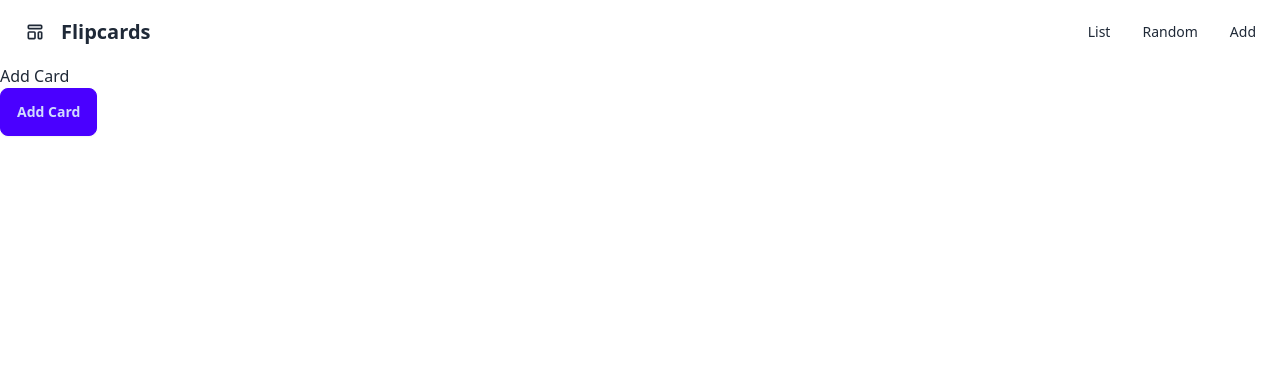
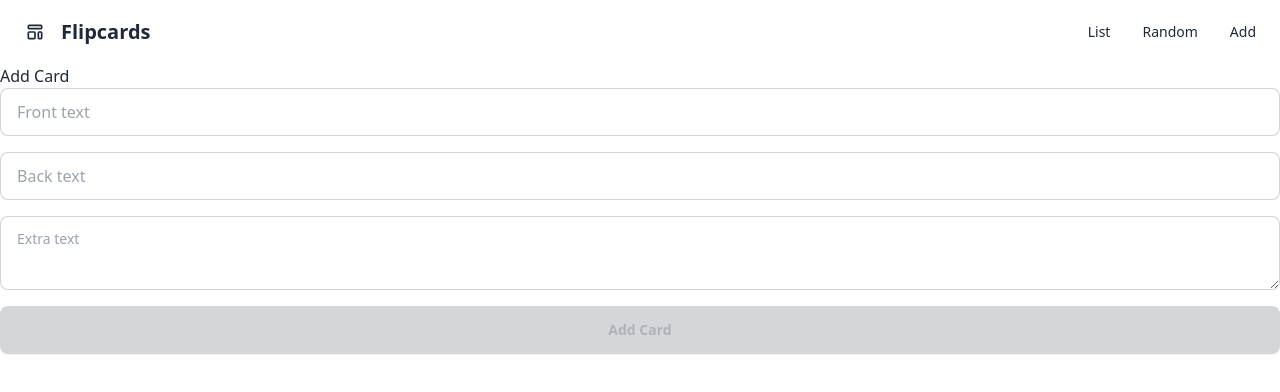
Before and after one commit to jbarszczewski/flipcards, a React (Vite) app: page /flipcards/cards/add in a window 1280 px wide. Shown: the top 392 px of the page. Built offline with nearby package versions, Linux system fonts and the light colour scheme.

Commit message:
add get random card

```diff
--- a/src/app/routes/random-card.tsx
+++ b/src/app/routes/random-card.tsx
@@ -1,9 +1,26 @@
+import { useState } from "react";
 import { MainLayout } from "../../components/main-layout";
+import { useCardStore } from "../../features/cards/stores/use-card-store";
+import Card from "../../features/cards/components/card"; // Import the Card component
+import { Flipcard } from "../../features/cards/types";
 
 const RandomCardRoute = () => {
+  const { cards, updateCard, removeCard } = useCardStore();
+  const [card, setCard] = useState<Flipcard>();
+
+  const handleGetRandomCard = () => {
+    setCard(cards[Math.floor(Math.random() * cards.length)]);
+  };
+
   return (
     <MainLayout>
       <h1>Random Card</h1>
+      <button className="btn btn-primary" onClick={handleGetRandomCard}>
+        Get Random Card
+      </button>
+      {card && (
+        <Card card={card} updateCard={updateCard} removeCard={removeCard} />
+      )}
     </MainLayout>
   );
 };
--- a/src/features/cards/components/add-card.tsx
+++ b/src/features/cards/components/add-card.tsx
@@ -1,22 +1,58 @@
+import React, { useState } from "react";
 import { v4 as uuidv4 } from "uuid";
 import { useCardStore } from "../stores/use-card-store";
 
 const AddCard: React.FC = () => {
   const { addCard } = useCardStore();
+  const [frontText, setFrontText] = useState("");
+  const [backText, setBackText] = useState("");
+  const [extraText, setExtraText] = useState("");
+
+  const handleSubmit = (e: React.FormEvent) => {
+    e.preventDefault();
+    addCard({
+      id: uuidv4(),
+      frontText,
+      backText,
+      extraText,
+    });
+    // Clear the form after submission
+    setFrontText("");
+    setBackText("");
+    setExtraText("");
+  };
+
   return (
-    <div>
+    <form onSubmit={handleSubmit} className="flex flex-col space-y-4">
+      <input
+        type="text"
+        value={frontText}
+        onChange={(e) => setFrontText(e.target.value)}
+        placeholder="Front text"
+        required
+        className="input input-bordered"
+      />
+      <input
+        type="text"
+        value={backText}
+        onChange={(e) => setBackText(e.target.value)}
+        placeholder="Back text"
+        required
+        className="input input-bordered"
+      />
+      <textarea
+        value={extraText}
+        onChange={(e) => setExtraText(e.target.value)}
+        placeholder="Extra text"
+        className="textarea textarea-bordered"
+      />
       <button
+        type="submit"
         className="btn btn-primary"
-        onClick={() =>
-          addCard({
-            id: uuidv4(),
-            frontText: "New Card",
-            backText: "Back text",
-          })
-        }>
+        disabled={!frontText || !backText}>
         Add Card
       </button>
-    </div>
+    </form>
   );
 };
 
--- /dev/null
+++ b/src/features/cards/components/card.tsx
@@ -0,0 +1,39 @@
+// src/features/cards/components/card.tsx
+import React from "react";
+import { FontAwesomeIcon } from "@fortawesome/react-fontawesome";
+import { faCheckCircle } from "@fortawesome/free-solid-svg-icons";
+import { Flipcard } from "../types";
+
+type CardProps = {
+  card: Flipcard;
+  updateCard: (card: Flipcard) => void;
+  removeCard: (id: string) => void;
+};
+
+const Card: React.FC<CardProps> = ({ card, updateCard, removeCard }) => {
+  return (
+    <div className="card w-96 bg-base-100 shadow-xl mb-4">
+      <div className="card-body">
+        <h2 className="card-title">{card.frontText}</h2>
+        <p>{card.backText}</p>
+        <p>{card.id}</p>
+        <div className="card-actions justify-end">
+          <button
+            className="btn btn-secondary"
+            onClick={() => updateCard({ ...card, isLearned: !card.isLearned })}>
+            {card.isLearned ? (
+              <FontAwesomeIcon icon={faCheckCircle} />
+            ) : (
+              "Learn"
+            )}
+          </button>
+          <button className="btn btn-ghost" onClick={() => removeCard(card.id)}>
+            Remove
+          </button>
+        </div>
+      </div>
+    </div>
+  );
+};
+
+export default Card;
--- a/src/features/cards/components/cards-list.tsx
+++ b/src/features/cards/components/cards-list.tsx
@@ -1,38 +1,17 @@
 import React from "react";
 import { useCardStore } from "../stores/use-card-store";
-import { FontAwesomeIcon } from "@fortawesome/react-fontawesome";
-import { faCheckCircle } from "@fortawesome/free-solid-svg-icons";
-
+import Card from "./card";
 const CardsList: React.FC = () => {
   const { cards, updateCard, removeCard } = useCardStore();
   return (
     <div>
       {cards.map((card) => (
-        <div className="card w-96 bg-base-100 shadow-xl mb-4" key={card.id}>
-          <div className="card-body">
-            <h2 className="card-title">{card.frontText}</h2>
-            <p>{card.backText}</p>
-            <p>{card.id}</p>
-            <div className="card-actions justify-end">
-              <button
-                className="btn btn-secondary"
-                onClick={() =>
-                  updateCard({ ...card, isLearned: !card.isLearned })
-                }>
-                {card.isLearned ? (
-                  <FontAwesomeIcon icon={faCheckCircle} />
-                ) : (
-                  "Learn"
-                )}
-              </button>
-              <button
-                className="btn btn-ghost"
-                onClick={() => removeCard(card.id)}>
-                Remove
-              </button>
-            </div>
-          </div>
-        </div>
+        <Card
+          key={card.id}
+          card={card}
+          updateCard={updateCard}
+          removeCard={removeCard}
+        />
       ))}
     </div>
   );
--- a/src/features/cards/types/index.ts
+++ b/src/features/cards/types/index.ts
@@ -1,6 +1,7 @@
-export type Card = {
+export type Flipcard = {
   id: string;
   frontText: string;
   backText: string;
+  extraText?: string;
   isLearned?: boolean;
 };
```
Also changed, not shown: src/features/cards/stores/use-card-store.ts (+4 -4 lines).
